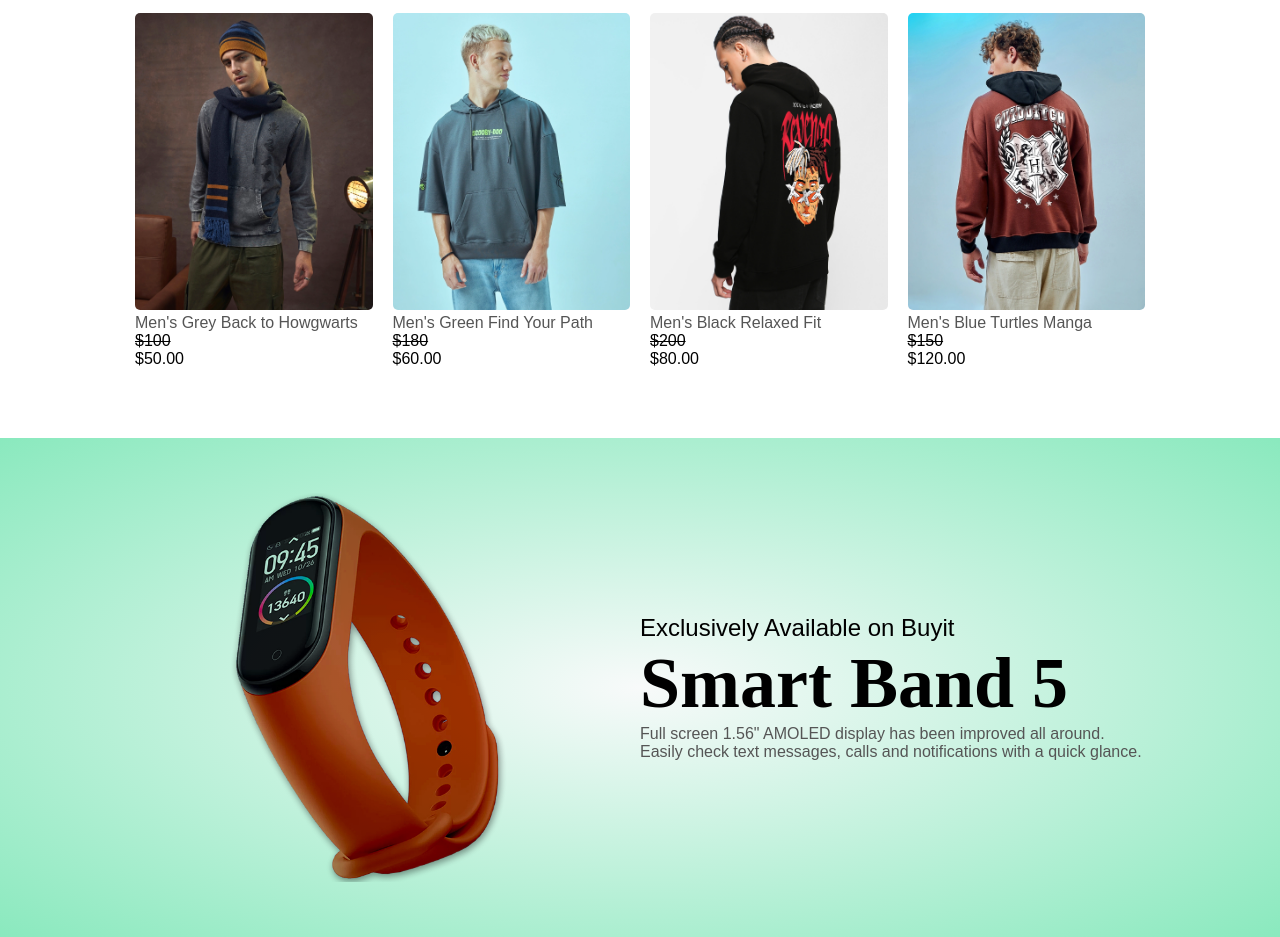
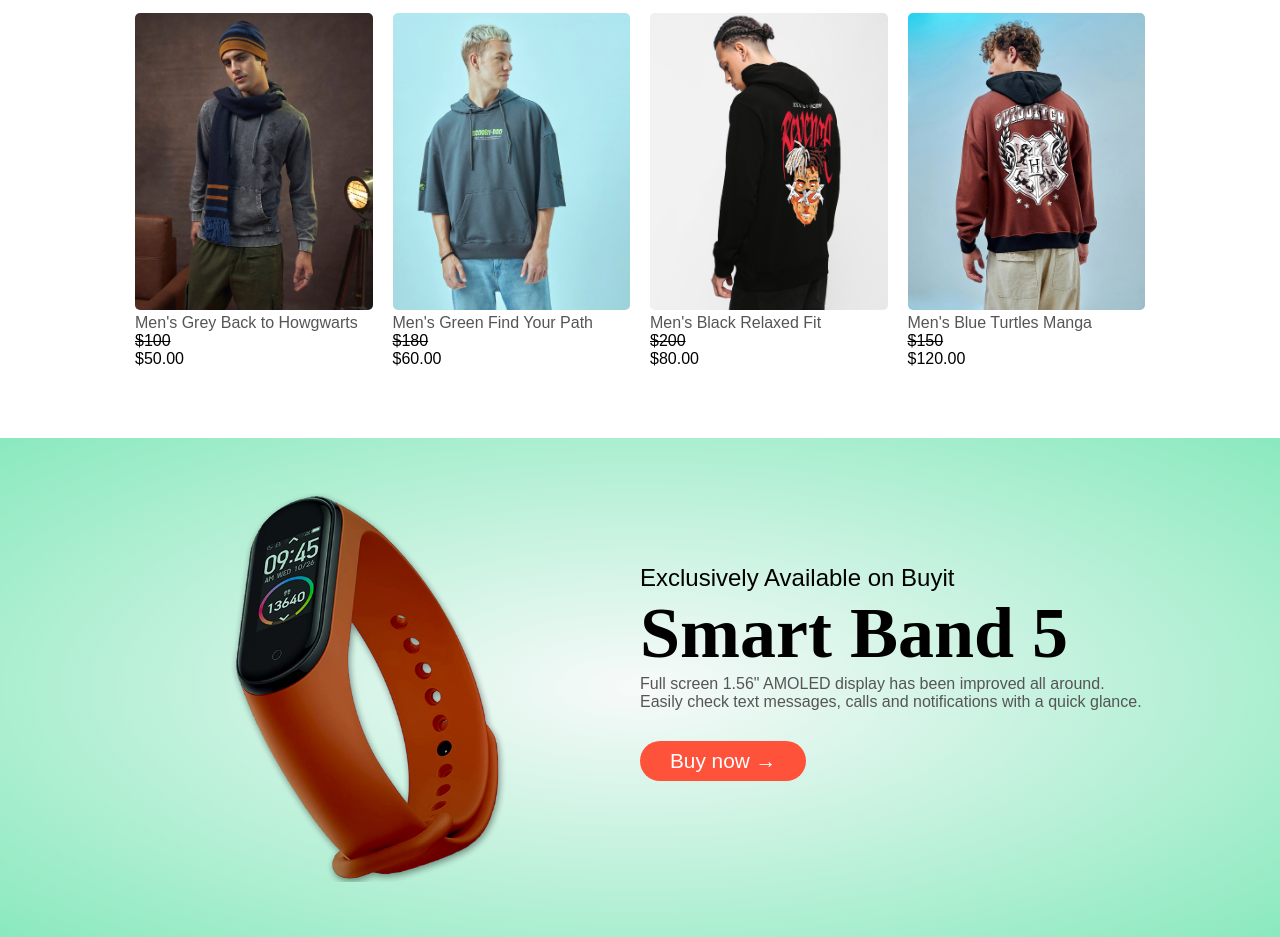
Before and after one commit to vivekmadiyan/ECOMMERCE, a plain HTML site: page index.html in a window 1280 px wide. Shown: the part 2653-3590 px from the top of the page. Drawn offline with Linux system fonts and the light colour scheme; a web font is replaced by a local one.

Commit message:
Added "Buy now" button

```diff
--- a/index.css
+++ b/index.css
@@ -80,7 +80,6 @@
     background-size:     cover;
     background-repeat:   no-repeat;
     background-position: center center;
-
 }
 .logo img{
     border-radius: 5px;
--- a/index.html
+++ b/index.html
@@ -156,6 +156,7 @@
             <p>Exclusively Available on Buyit</p>
             <h1>Smart Band 5</h1>
             <h4 id="sm">Full screen 1.56" AMOLED display has been improved all around.<br> Easily check text messages, calls and notifications with a quick glance.</h6>
+            <a href="#" class="btn">Buy now &#8594; </a>
         </div>
     </div>
 </div>
```
